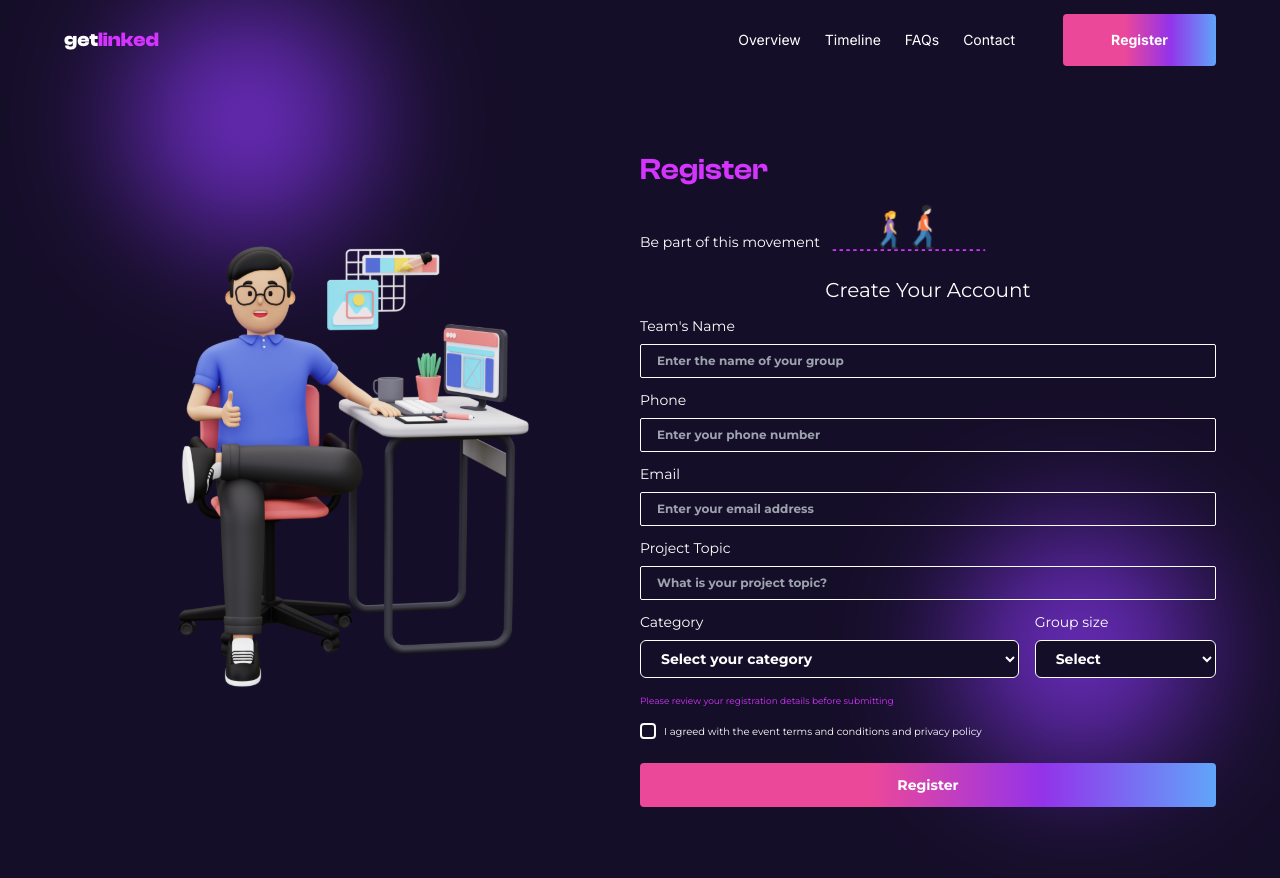
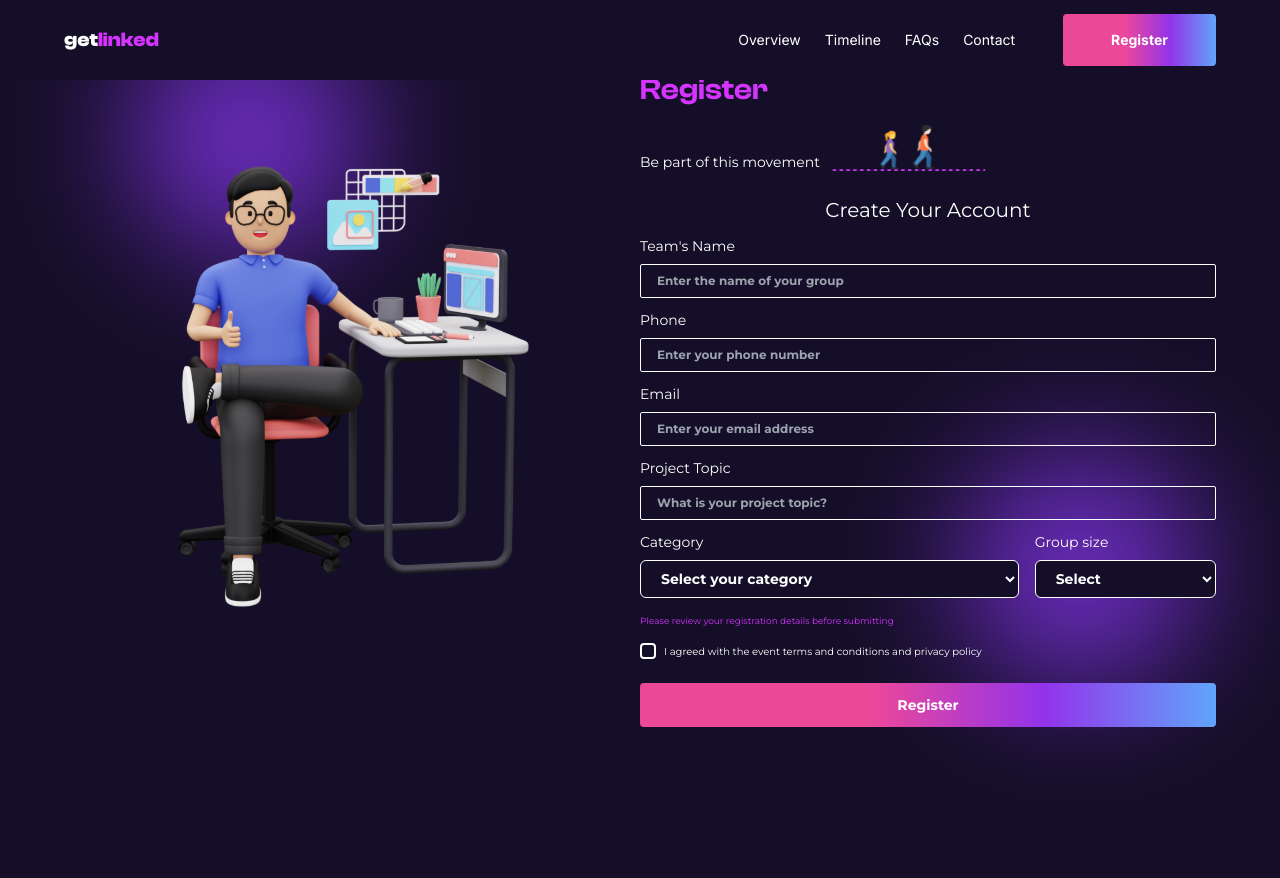
Before and after one commit to Julius-Java/getlinkedHackathon, a Next.js app: page /register in a window 1280 px wide. Shown: the top 878 px of the page. Built offline with nearby package versions, Linux system fonts and the light colour scheme.

Commit message:
Make header fixed on scroll

```diff
--- a/components/shared/Navbar.tsx
+++ b/components/shared/Navbar.tsx
@@ -22,12 +22,11 @@ const Navbar = () => {
 
 
     return (
+    <div className='fixed w-full z-40 top-0 left-0 bg-primaryPurpleDark'>
         <nav
             className='h-[10vh] max-w-7xl w-[90%] mx-auto flex justify-between items-center  relative'
         >
-
             <GetLinkedText />
-
             <Hamburger
                 menuOpen={menuOpen}
                 setMenuOpen={setMenuOpen}
@@ -54,6 +53,7 @@ const Navbar = () => {
                 </ul>
             </div>
         </nav>
+    </div>
     )
 }
 
```
Lines whose indentation alone changed are shown as unchanged.
